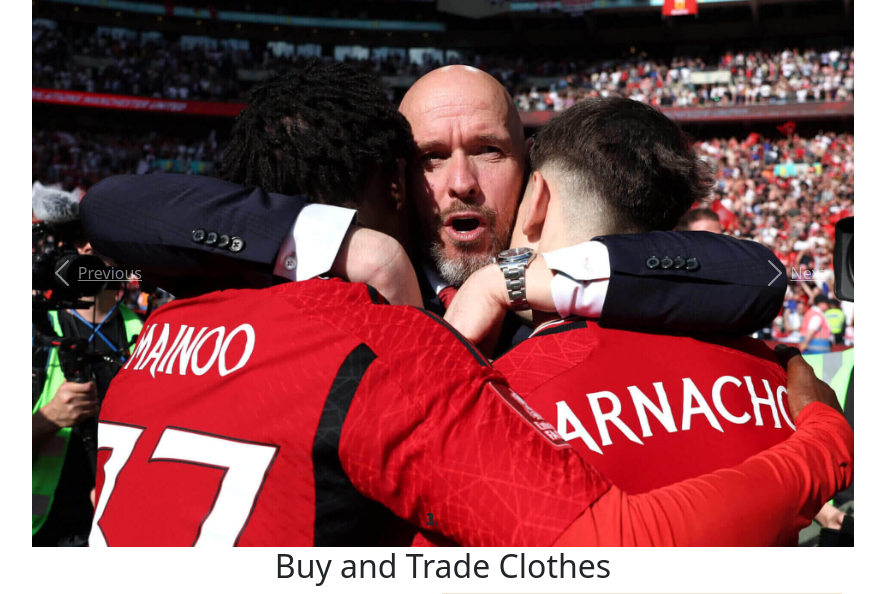
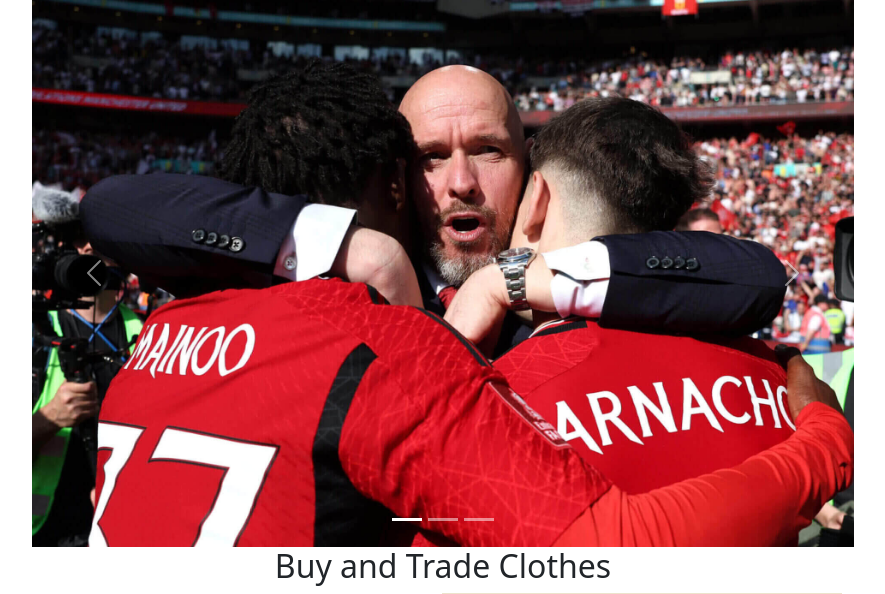
Before and after one commit to notskiing/CAC2024, a Flask app: page / in a window 1280 px wide. Shown: the part 222-816 px from the top of the page, without its empty margins (197-1082 px from the left). Run offline with Flask 2, Linux system fonts and the light colour scheme; data that the repository does not hold is empty; some libraries are stand-ins or nearby versions.

Commit message:
fixed the carousel on main front page so that it actually works, need to find images

```diff
--- a/templates/index.html
+++ b/templates/index.html
@@ -59,12 +59,16 @@
         <div>
             <h1 class="mb-3 fw-semibold lh-1">Buy and trade dresses for Prom.</h1>
         </div>
-        <div id="carouselExampleIndicators" class="carousel slide.active" data-ride="carousel">
-            <ol class="carousel-indicators">
-              <li data-slide-to="0" class="active"></li>
-              <li data-slide-to="1" class="active"></li>
-              <li data-slide-to="2" class="active"></li>
-            </ol>
+
+        <div id="carouselExampleIndicators" class="carousel slide">
+            <div class="carousel-indicators">
+                <button type="button" data-bs-target="#carouselExampleIndicators" data-bs-slide-to="0" class="active"
+                    aria-current="true" aria-label="Slide 1"></button>
+                <button type="button" data-bs-target="#carouselExampleIndicators" data-bs-slide-to="1"
+                    aria-label="Slide 2"></button>
+                <button type="button" data-bs-target="#carouselExampleIndicators" data-bs-slide-to="2"
+                    aria-label="Slide 3"></button>
+            </div>
             <div class="carousel-inner">
                 <div class="carousel-item active">
                     <img class="d-block w-100" src="images/Manutd.jpg" alt="First slide">
@@ -76,15 +80,18 @@
                     <img class="d-block w-100" src="images/emoji.jpg" alt="Third slide">
                 </div>
             </div>
-            <a class="carousel-control-prev" href="#carouselExampleIndicators" role="button" data-slide="prev">
+            <button class="carousel-control-prev" type="button" data-bs-target="#carouselExampleIndicators"
+                data-bs-slide="prev">
                 <span class="carousel-control-prev-icon" aria-hidden="true"></span>
-              <span class="sr-only">Previous</span>
-            </a>
-            <a class="carousel-control-next" href="#carouselExampleIndicators" role="button" data-slide="next">
+                <span class="visually-hidden">Previous</span>
+            </button>
+            <button class="carousel-control-next" type="button" data-bs-target="#carouselExampleIndicators"
+                data-bs-slide="next">
                 <span class="carousel-control-next-icon" aria-hidden="true"></span>
-              <span class="sr-only">Next</span>
-            </a>
+                <span class="visually-hidden">Next</span>
+            </button>
         </div>
+
         <div class="container">
             <div class="row">
                 <br>
@@ -93,9 +100,11 @@
                 <div class="col">
                     <p>Want to wear a cool outfit to your next formal event without spending an insane amount on one
                         piece of clothing? Explore the world of buying and trading with friends — reusing clothes that
-                        have only been worn a couple of times and that can have a new life! Though <strong>swapz</strong>, find clothing that fits your
+                        have only been worn a couple of times and that can have a new life! Though
+                        <strong>swapz</strong>, find clothing that fits your
                         style while also being climate friendly. These are perfect for your next formal dinner,
-                        prom this year!!</p>
+                        prom this year!!
+                    </p>
                 </div>
                 <div class="col">
                     <!-- <img src="https://placehold.co/300/orange/white" class="img-thumbnail" alt="..."> -->
```
Lines whose indentation alone changed are shown as unchanged.
